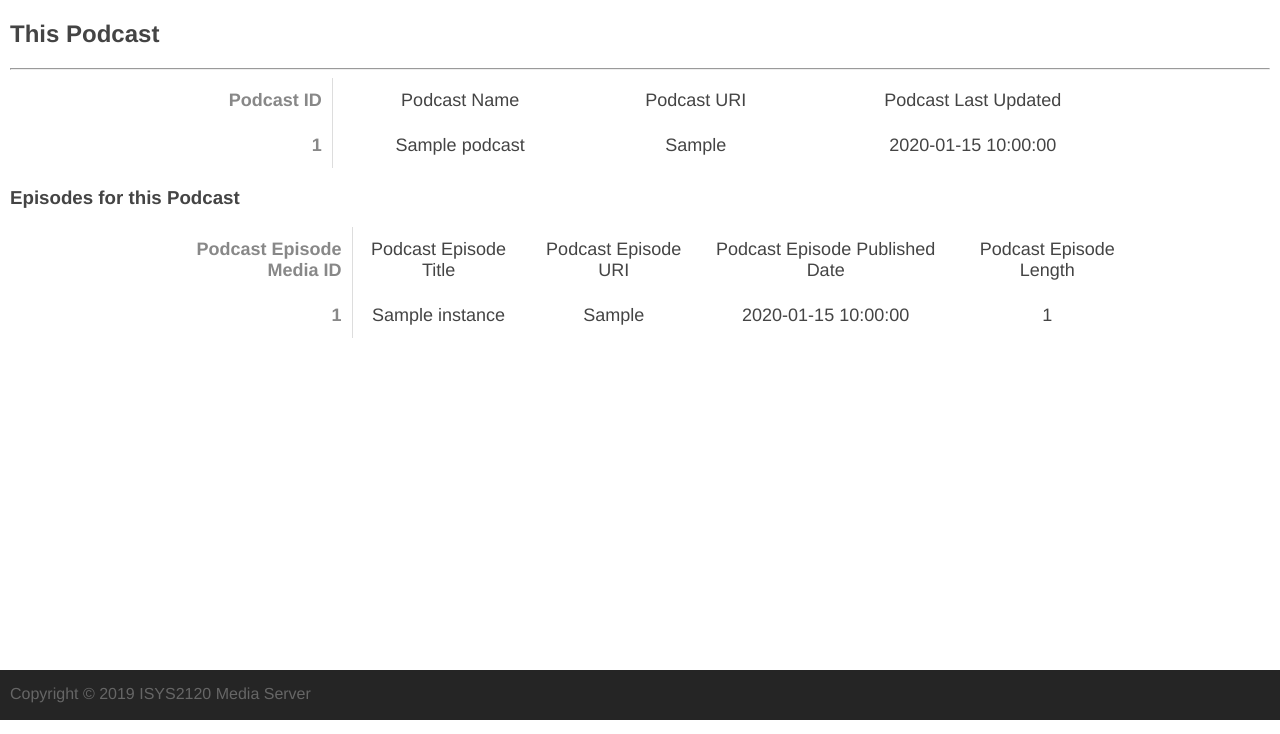
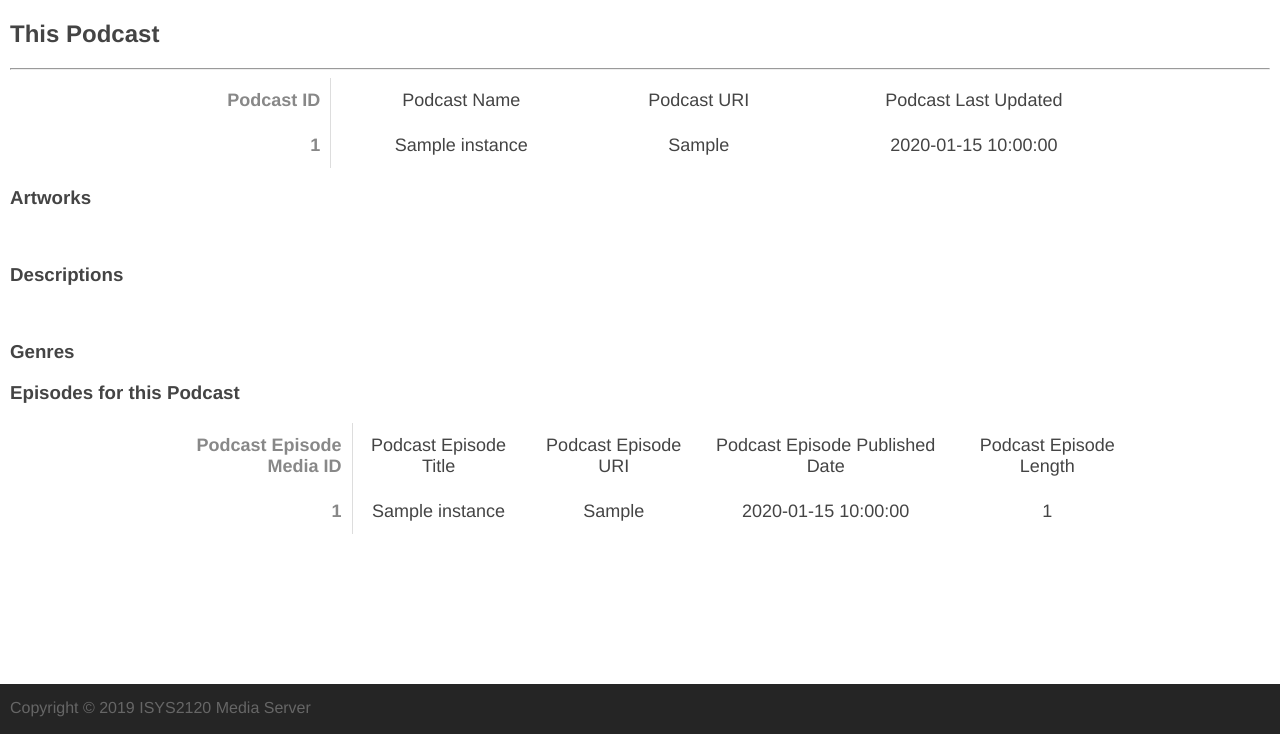
Before and after one commit to Jadezh17/MediaServer_database, a Flask app: template assignment_webapp/templates/singleitems/podcast.html in a window 1280 px wide. Shown: the part 80-814 px from the top of the page. Run offline with Flask 2, Linux system fonts and the light colour scheme; the template is opened without the code that fills it: most values are stand-ins (such as "Sample title", 1, 10 or a date in 2020); parts of the project's set-up code (start-up, migrations or seed data) failed here and were passed over.

Commit message:
podcasts page has metadata

```diff
--- a/assignment_webapp/database.py
+++ b/assignment_webapp/database.py
@@ -726,8 +726,9 @@
         #############################################################################
         sql = """
         SELECT *
-        FROM (mediaserver.Podcast P JOIN mediaserver.PodcastMetaData PMD USING (podcast_id))
-            JOIN mediaserver.MetaData M USING (md_id)
+        FROM ((mediaserver.Podcast P JOIN mediaserver.PodcastMetaData PMD USING (podcast_id))
+            JOIN mediaserver.MetaData MD USING (md_id))
+            JOIN mediaserver.MetaDataType MDT USING (md_type_id)
         WHERE P.podcast_id = %s;
         """
 
--- a/assignment_webapp/templates/singleitems/podcast.html
+++ b/assignment_webapp/templates/singleitems/podcast.html
@@ -5,6 +5,7 @@
         Display All Relevant Podcast Information including meta data
         Display All Relevant Podcast Episodes for this Podcast
         -->
+        {% if podcast | length > 0 %}
             <h2 class="title"> This Podcast</h2>
             <hr/>
             <div>
@@ -21,14 +22,39 @@
                     </thead>
                     <tbody>
                         <tr>
-                            <td>{{podcast.podcast_id}}</td>
-                            <td>{{podcast.podcast_title}}</td>
-                            <td>{{podcast.podcast_uri}}</td>
-                            <td>{{podcast.podcast_last_updated}}</td>
+                            <td>{{podcast[0].podcast_id}}</td>
+                            <td>{{podcast[0].podcast_title}}</td>
+                            <td>{{podcast[0].podcast_uri}}</td>
+                            <td>{{podcast[0].podcast_last_updated}}</td>
                         </tr>
                     </tbody>
 
                 </table>
+
+                <h3> Artworks </h3>
+                {% for instance in podcast %}
+                    {% if instance.md_type_name == 'artwork' %}
+                        <img src="{{instance.md_value}}" alt="image">
+                    {% endif %}
+                {% endfor %}
+                <br/>
+                <h3> Descriptions </h3>
+                {% for instance in podcast %}
+                    {% if instance.md_type_name == 'description' %}
+                        <div>
+                            {{instance.md_value}}
+                        </div>
+                {% endif %}
+                {% endfor %}
+                <br/>
+                <h3> Genres </h3>
+                {% for instance in podcast %}
+                    {% if instance.md_type_name == 'podcast genre' %}
+                        <div>
+                            {{instance.md_value}}
+                        </div>
+                    {% endif %}
+                {% endfor %}
 
             </div>
 
@@ -60,6 +86,10 @@
                 </table>
 
             </div>
+        {% else %}
+            <h2 class="title"> Invalid Podcast ID</h2>
+        {% endif %}
+
     </div>
 </div>
 {% include 'bottom.html'%}
```
